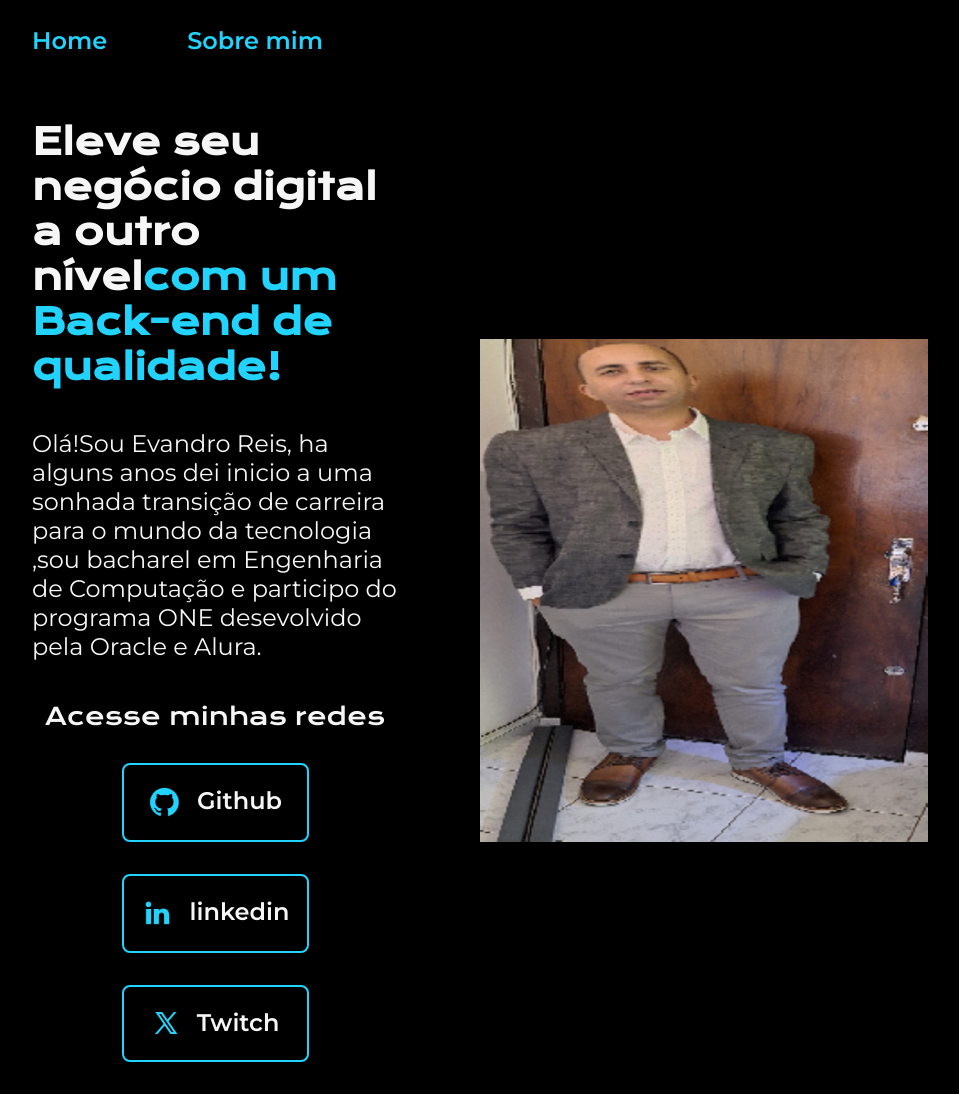
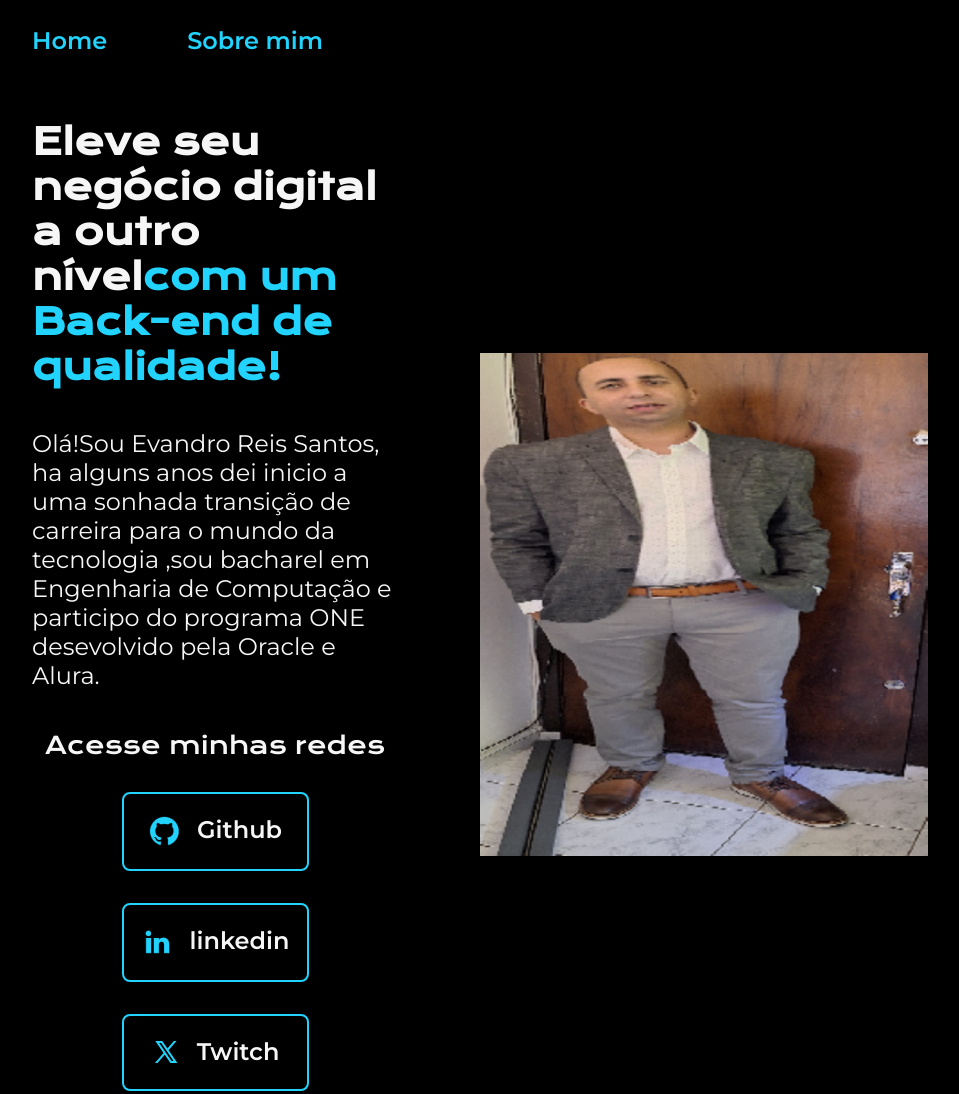
Before and after one commit to Vando-Reis/portifolio, a plain HTML site: page index.html in a window 1280 px wide. Shown: the top 1094 px of the page, without its empty margins (160-1119 px from the left). Drawn offline with nearby package versions, Linux system fonts and the light colour scheme.

Commit message:
nudanca no texto e git ignore

```diff
--- a/index.html
+++ b/index.html
@@ -21,7 +21,7 @@
             <h1 class="apresentacao__conteudo__titulo">Eleve seu negócio digital a outro nível<strong
             class="titulo-destaque">com um Back-end de qualidade!
             </strong></h1>
-            <p class="apresentacao__conteudo__texto">Olá!Sou Evandro Reis, ha alguns anos dei inicio a uma sonhada transição de carreira para o mundo da tecnologia ,sou bacharel em Engenharia de Computação e participo do programa ONE desevolvido pela Oracle e Alura.</p>
+            <p class="apresentacao__conteudo__texto">Olá!Sou Evandro Reis Santos, ha alguns anos dei inicio a uma sonhada transição de carreira para o mundo da tecnologia ,sou bacharel em Engenharia de Computação e participo do programa ONE desevolvido pela Oracle e Alura.</p>
             <div class="apresentacao__links">
                 <h2 class="apresentacao__links__subtitulo">Acesse minhas redes</h2>
                 <a class="apresentacao__links__navegacao" href="https://github.com/Vando-Reis">
```
Also changed, not shown: 1 other file.
